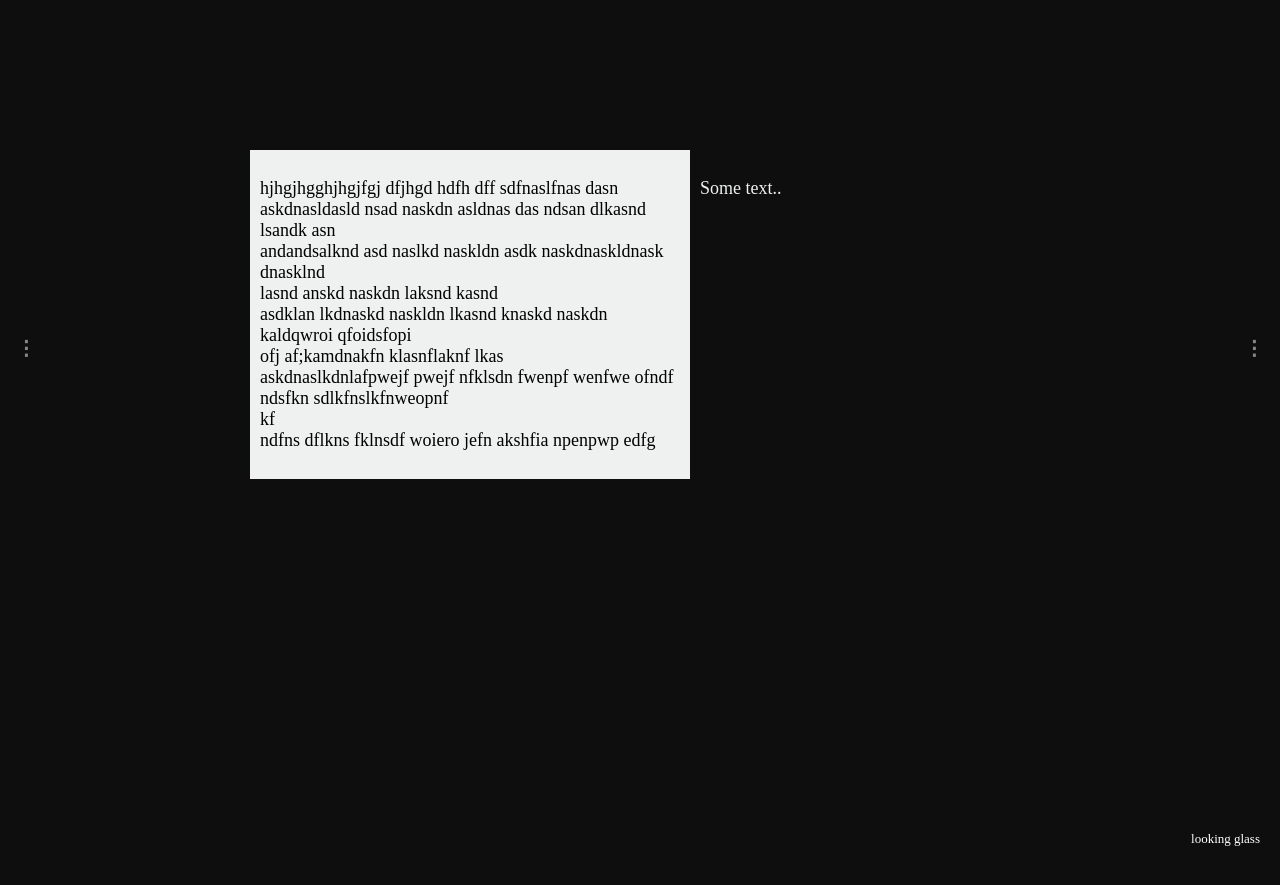
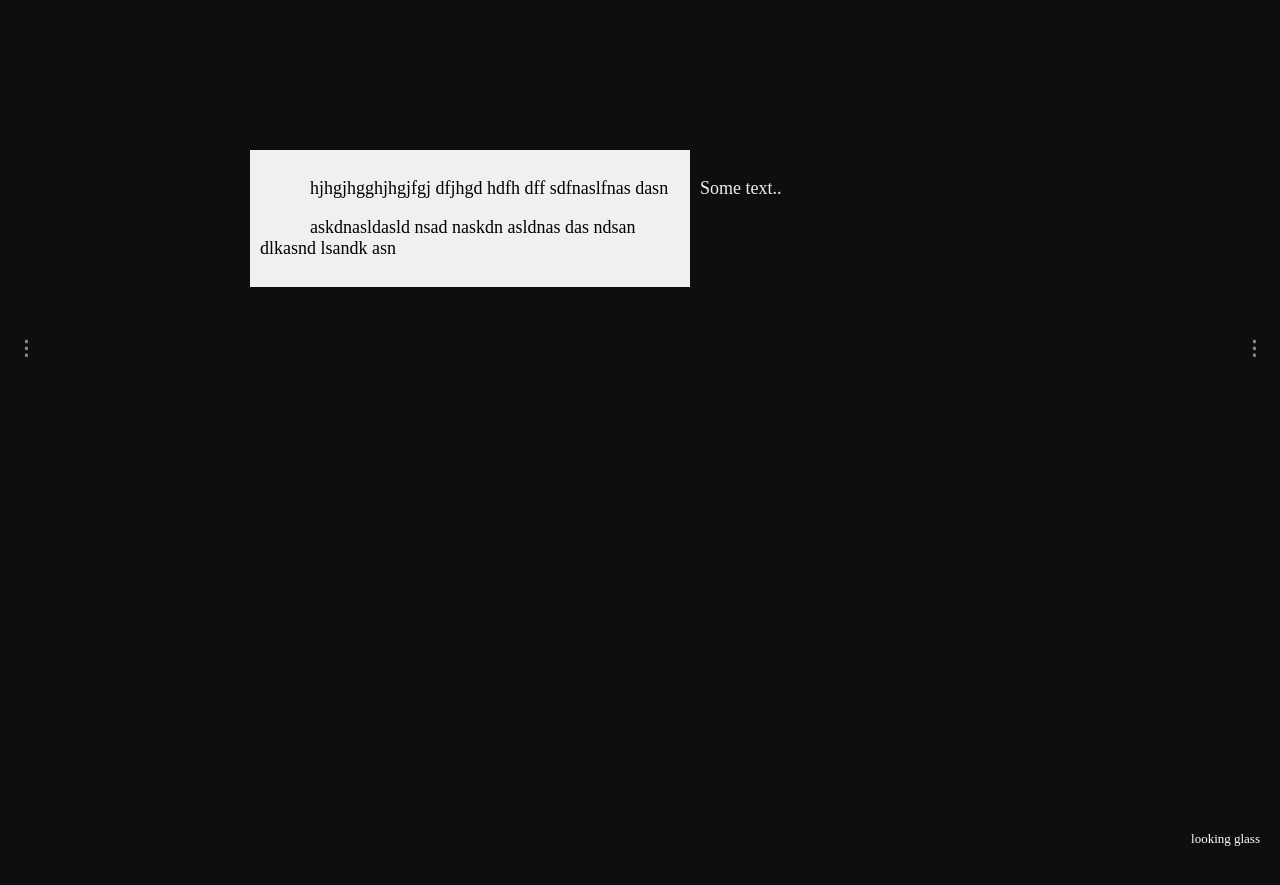
Before and after one commit to hafizzainal/hafizzainal.github.io, a Jekyll site: the page built from index.md, in a window 1280 px wide. Shown: the top 885 px of the page. Built offline with Jekyll 4.4.1, drawn with Linux system fonts in a browser that asks for light colours; our own code applies the rules of GitHub Pages for plain Markdown files.

Commit message:
Update default.html

```diff
--- a/_layouts/default.html
+++ b/_layouts/default.html
@@ -159,7 +159,7 @@ img {vertical-align: middle;}
 .author {color: #ffffff; text-indent: 100px;}
 
 /* Work text */
-.work {color: black;}
+.work {color: black; text-indent: 50px;}
 
 /* Footer */
 .footer {
@@ -207,16 +207,8 @@ img {vertical-align: middle;}
   <div class="mySlidesText">
     <div class="row">
       <div class="column" style="background-color:#eff0f0;">
-        <p class="work">
-            hjhgjhgghjhgjfgj dfjhgd hdfh dff sdfnaslfnas dasn<br>
-            askdnasldasld nsad naskdn asldnas das ndsan dlkasnd lsandk asn<br>
-          andandsalknd asd naslkd naskldn asdk naskdnaskldnask dnasklnd<br>
-            lasnd anskd naskdn laksnd kasnd<br>
-           asdklan lkdnaskd naskldn lkasnd knaskd naskdn kaldqwroi qfoidsfopi<br>
-            ofj af;kamdnakfn klasnflaknf lkas<br>
-          askdnaslkdnlafpwejf pwejf nfklsdn fwenpf wenfwe ofndf ndsfkn sdlkfnslkfnweopnf<br>
-            kf<br>
-            ndfns dflkns fklnsdf woiero jefn akshfia npenpwp edfg<br></p>
+      <p class="work">hjhgjhgghjhgjfgj dfjhgd hdfh dff sdfnaslfnas dasn<br></p>
+      <p class="work">askdnasldasld nsad naskdn asldnas das ndsan dlkasnd lsandk asn<br></p>
       </div>
       <div class="column" style="background-color:#0e0e0e;">
       <p>Some text..</p>
```
